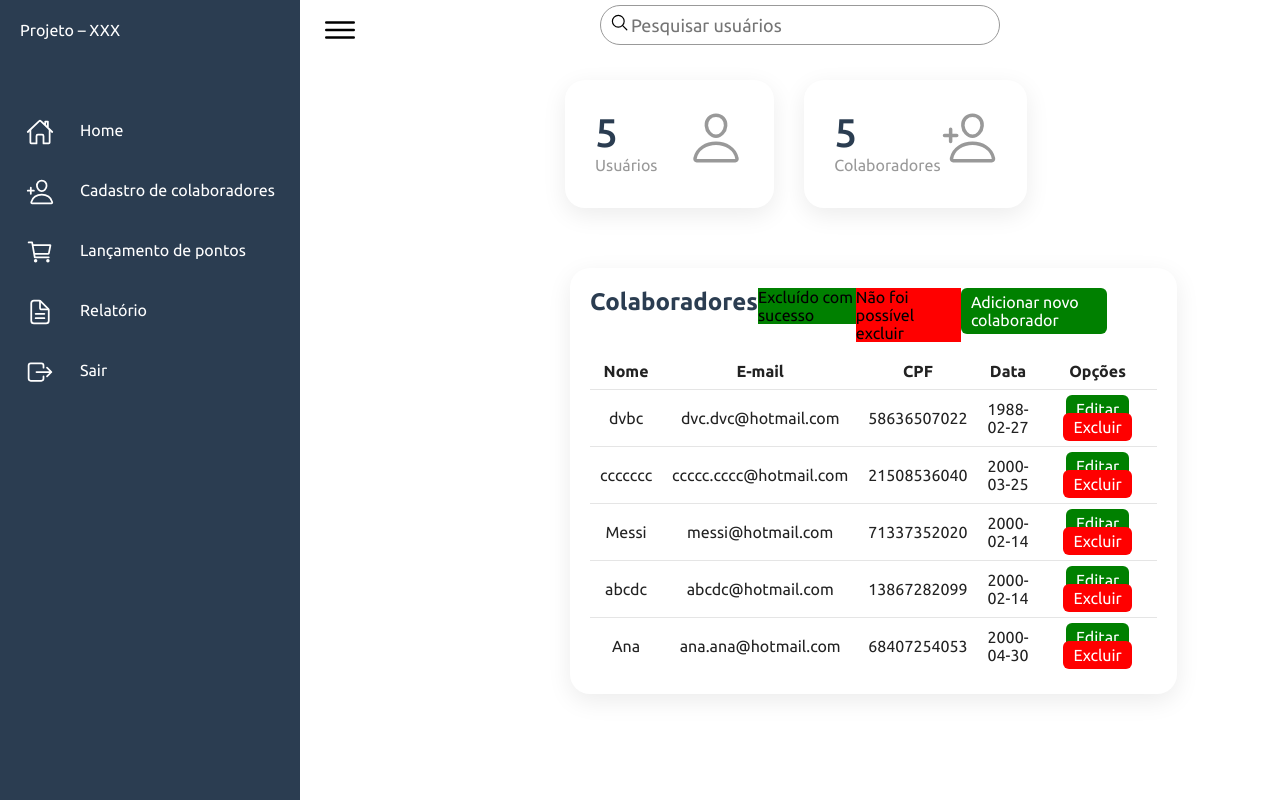
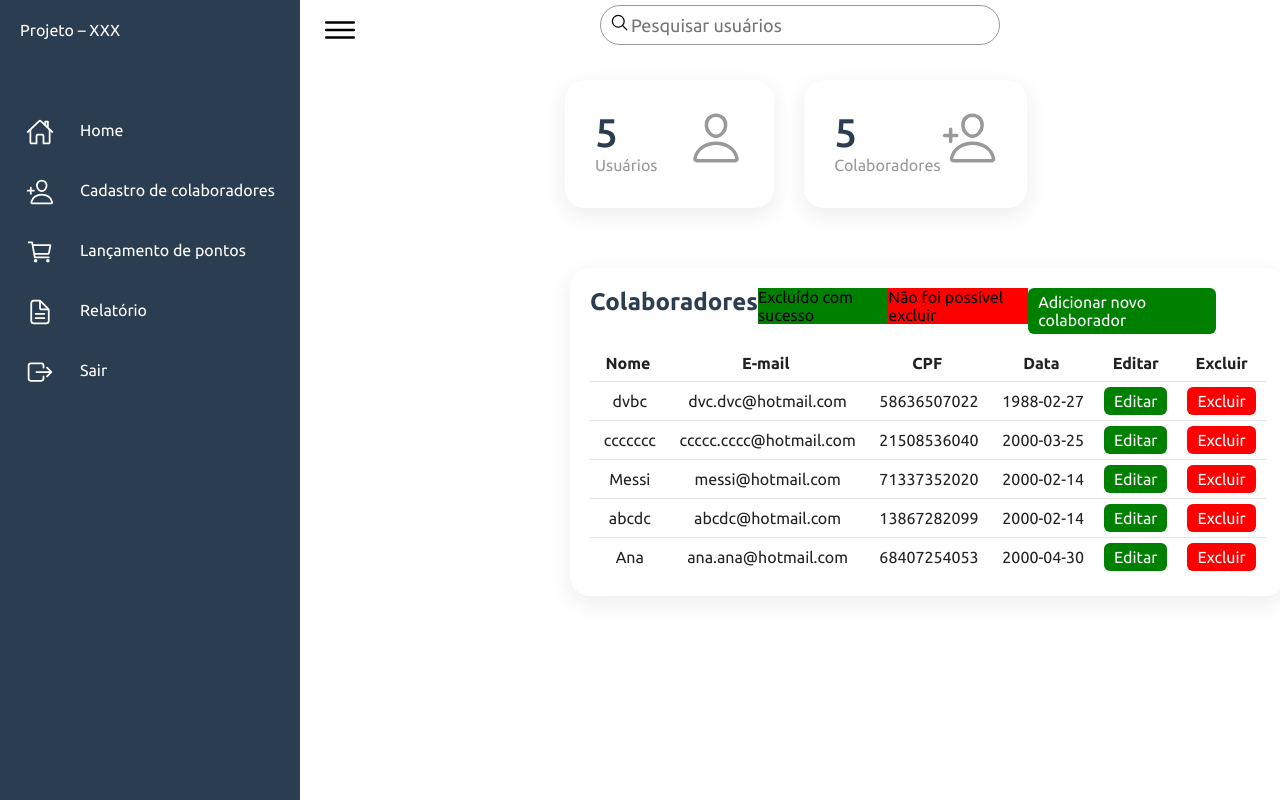
Before and after one commit to pbosm/loginXXX, a PHP site: page /layout/colaboradores.php in a window 1280 px wide; the page is wider, and only the part inside the window is pictured. Run offline with PHP 8.4, Linux system fonts and the light colour scheme; a user stored in the database is signed in; data comes from the database, SQL or seed files in the repository.

Commit message:
update css

```diff
--- a/css/style.css
+++ b/css/style.css
@@ -132,6 +132,14 @@
     border-radius: 50%;
     box-shadow: 35px -35px 0 10px var(--white);
     pointer-events: none;
+}
+
+.navigantion ul li a .title {
+    transition: .2s;
+}
+
+.navigantion ul li a:hover .title {
+    margin-left: 6px;
 }
 
 /* main */
@@ -333,6 +341,7 @@
 }
 .details .recentOrders table tr td
 {
+    white-space: pre;
     padding: 10px;
     text-align: center;
 }
@@ -437,22 +446,44 @@
 /* responsive design*/
 @media (max-width: 991px)
 {
-   .main.active
-   {
-    left: 300px;
-   }
+    .details
+    {
+        left: -5px;
+        width: 465px;
+        font-size: xx-small;
+        grid-template-columns: repeat(1,1fr);
+    }
+    .search label ion-icon
+    {
+        left: 23px;
+    }
+    .search label input
+    {
+        width: 225px;
+        margin-top: 5px;
+        margin-left: 15px;
+    }
    .cardBox
    {
+       left: -10px;
        grid-template-columns: repeat(2,1fr);
    }
    .user{
-    visibility: hidden;
+        visibility: hidden;
    }
 }
 @media (max-width: 768px)
 {
+    .cardBox
+    {
+        left: -10px;
+        grid-template-columns: repeat(2,1fr);
+    }
     .details
     {
+        left: -5px;
+        width: 465px;
+        font-size: xx-small;
         grid-template-columns: repeat(1,1fr);
     }
     .recentOrders
--- a/layout/colaboradores.php
+++ b/layout/colaboradores.php
@@ -66,7 +66,8 @@
                                 <td>E-mail</td>
                                 <td>CPF</td>
                                 <td>Data</td>
-                                <td>Opções</td>
+                                <td>Editar</td>
+                                <td>Excluir</td>
                              </tr>
                          </thead>
                          <tbody>
@@ -94,8 +95,8 @@
                                     <td> $email</td>
                                     <td> $cpf</td>
                                     <td> $data</td>
-                                    <td width=280px><a href='../view/viewupdate.php?id=$id&nome=$nome' class='button' style='position: relative;padding: 5px 10px;background: var(--green);text-decoration: none;color: var(--white);border-radius: 6px;'>Editar</a>
-                                    <a width=280px><a href='../crud/delete.php?id=$id&nome=$nome' class='button' style='position: relative;padding: 5px 10px;background: var(--red);text-decoration: none;color: var(--white);border-radius: 6px;'>Excluir</a>
+                                    <td width=280px><a href='../view/viewupdate.php?id=$id&nome=$nome' class='button' style='position: relative;padding: 5px 10px;background: var(--green);text-decoration: none;color: var(--white);border-radius: 6px;'>Editar</a></td>
+                                    <td width=280px><a width=280px><a href='../crud/delete.php?id=$id&nome=$nome' class='button' style='position: relative;padding: 5px 10px;background: var(--red);text-decoration: none;color: var(--white);border-radius: 6px;'>Excluir</a></td>
                                     </td>";
                                 }
                             ?>
```
Also changed, not shown: css/index.css (+8 -0 lines), css/styleview.css (+8 -0 lines).
